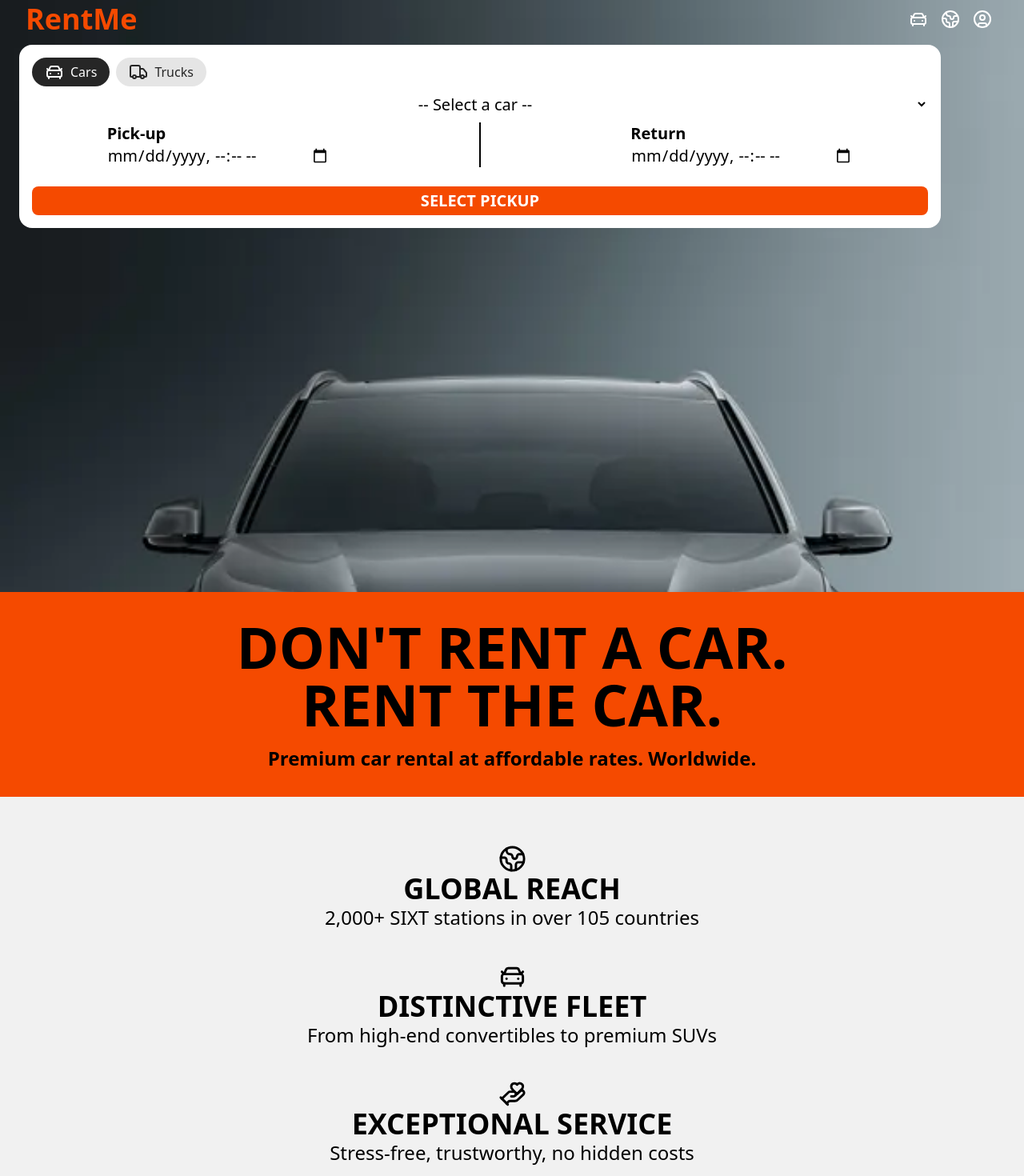
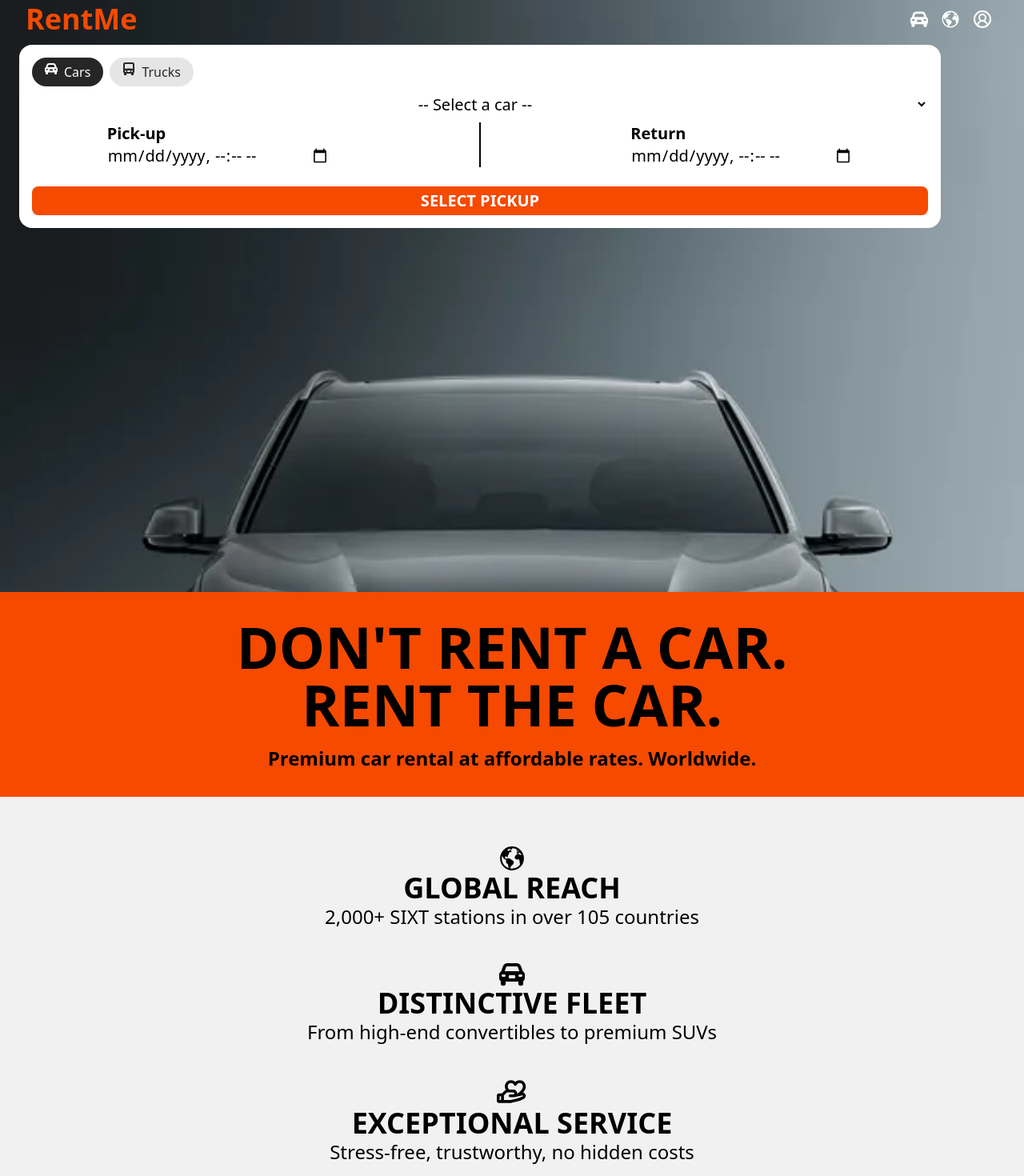
Before and after one commit to michelezedda/rentme, a React (Vite) app: page / in a window 1280 px wide. Shown: the top 1470 px of the page at 80% size. Built offline with nearby package versions, Linux system fonts and the light colour scheme; a web font is replaced by a local one; what tailwindcss-motion would draw is missing.

Commit message:
switched from lucid react to react icons

```diff
--- a/package.json
+++ b/package.json
@@ -12,9 +12,9 @@
   "dependencies": {
     "@splidejs/react-splide": "^0.7.12",
     "@tailwindcss/vite": "^4.0.9",
-    "lucide-react": "^0.477.0",
     "react": "^19.0.0",
     "react-dom": "^19.0.0",
+    "react-icons": "^5.5.0",
     "tailwindcss": "^4.0.9"
   },
   "devDependencies": {
--- a/src/components/Hero.jsx
+++ b/src/components/Hero.jsx
@@ -1,21 +1,23 @@
-import { CarFront, Earth, HandHeart } from "lucide-react";
+import { FaCarRear } from "react-icons/fa6";
+import { IoEarth } from "react-icons/io5";
+import { PiHandHeartBold } from "react-icons/pi";
 
 function Hero() {
   return (
     <>
       <div className="flex flex-col mt-15">
         <div className="place-items-center">
-          <Earth size={35} />
+          <IoEarth className="size-8.5" />
           <h3 className="text-4xl font-semibold">GLOBAL REACH</h3>
           <p className="text-2xl">2,000+ SIXT stations in over 105 countries</p>
         </div>
         <div className="place-items-center mt-10">
-          <CarFront size={35} />
+          <FaCarRear className="size-8" />
           <h3 className="text-4xl font-semibold">DISTINCTIVE FLEET</h3>
           <p className="text-2xl">From high-end convertibles to premium SUVs</p>
         </div>
         <div className="place-items-center mt-10">
-          <HandHeart size={35} />
+          <PiHandHeartBold className="size-9.5" />
           <h3 className="text-4xl font-semibold">EXCEPTIONAL SERVICE</h3>
           <p className="text-2xl">Stress-free, trustworthy, no hidden costs</p>
         </div>
--- a/src/components/Navbar.jsx
+++ b/src/components/Navbar.jsx
@@ -1,5 +1,8 @@
 import { useEffect, useState } from "react";
-import { CarFront, Truck, Earth, CircleUser } from "lucide-react";
+import { LuCircleUserRound } from "react-icons/lu";
+import { FaCarRear } from "react-icons/fa6";
+import { IoEarth } from "react-icons/io5";
+import { BsTruckFrontFill } from "react-icons/bs";
 
 function Navbar() {
   const [isCarsSelected, setIsCarsSelected] = useState(true);
@@ -44,13 +47,13 @@ function Navbar() {
           <span className="text-4xl font-bold text-orange-600">RentMe</span>
           <ul className="flex gap-4 py-1 items-center text-white">
             <li className="hover:text-orange-600 cursor-pointer ease-in-out duration-500">
-              <CarFront />
+              <FaCarRear className="size-5.5" />
             </li>
             <li className="hover:text-orange-600 cursor-pointer ease-in-out duration-500">
-              <Earth />
+              <IoEarth className="size-6" />
             </li>
             <li className="hover:text-orange-600 cursor-pointer ease-in-out duration-500">
-              <CircleUser />
+              <LuCircleUserRound className="size-6" />
             </li>
           </ul>
         </div>
@@ -64,7 +67,7 @@ function Navbar() {
               }`}
               onClick={handleSelected}
             >
-              <CarFront />
+              <FaCarRear />
               Cars
             </button>
             <button
@@ -75,7 +78,7 @@ function Navbar() {
               }`}
               onClick={handleSelected}
             >
-              <Truck />
+              <BsTruckFrontFill />
               Trucks
             </button>
           </div>
--- a/src/components/VehicleCard.jsx
+++ b/src/components/VehicleCard.jsx
@@ -1,7 +1,24 @@
-import { Weight, UsersRound, Luggage, Info } from "lucide-react";
 import { useState } from "react";
+import { BsFillLuggageFill } from "react-icons/bs";
+import { FaBagShopping } from "react-icons/fa6";
+import { TbManualGearboxFilled } from "react-icons/tb";
+import { FaAdn, FaWeightHanging, FaUser, FaIdCard } from "react-icons/fa";
+import { MdLuggage, MdElectricBolt } from "react-icons/md";
 
-function VehicleCard({ brand, name, img, kg, suitcases, seats, price }) {
+function VehicleCard({
+  brand,
+  name,
+  img,
+  kg,
+  bags,
+  suitcases,
+  seats,
+  doors,
+  isManual,
+  isElectric,
+  minAge,
+  price,
+}) {
   const [isInfoCardOpen, setIsInfoCardOpen] = useState(false);
 
   const handleClick = () => {
@@ -15,6 +32,67 @@ function VehicleCard({ brand, name, img, kg, suitcases, seats, price }) {
           className="flex flex-col relative mb-8 bg-linear-to-b from-white to-orange-700 border-3 border-white text-black rounded-2xl p-4 gap-4 w-100 h-100 justify-evenly cursor-pointer"
           onClick={handleClick}
         >
+          <div className="flex absolute top-5 left-25 items-end gap-2 duration-500">
+            <h3 className="text-4xl font-semibold">
+              {brand.toUpperCase()} {name}
+            </h3>
+            <p className="text-2xl pb-[1px]">or similar</p>
+          </div>
+          <div className="absolute top-18 left-5 flex gap-2 duration-500">
+            <span className="flex text-lg bg-neutral-400 rounded-[99px] items-center px-3 gap-1">
+              <FaUser className="size-4" />
+              {seats} seats
+            </span>
+            <span className="flex text-lg bg-neutral-400 rounded-[99px] items-center px-3 gap-1">
+              <FaBagShopping className="size-4" /> {bags}{" "}
+              {bags > 1 ? "bags" : "bag"}
+            </span>
+            <span className="flex text-lg bg-neutral-400 rounded-[99px] items-center px-3 gap-1">
+              {suitcases ? (
+                <>
+                  <MdLuggage className="size-5.5" />
+                  {suitcases} {suitcases > 1 ? "suitcases" : "suitcase"}
+                </>
+              ) : (
+                <>
+                  <FaWeightHanging className="size-3.5" />
+                  {kg} kg
+                </>
+              )}
+            </span>
+            <span className="flex text-lg bg-neutral-400 rounded-[99px] items-center px-3 gap-1">
+              {doors} doors
+            </span>
+            <span className="flex text-lg bg-neutral-400 rounded-[99px] items-center px-3 gap-1">
+              <FaIdCard className="size-6" />
+              Minum age: {minAge}
+            </span>
+            <span className="flex text-lg bg-neutral-400 rounded-[99px] items-center px-3 gap-1">
+              {isManual ? (
+                <>
+                  <TbManualGearboxFilled /> Manual
+                </>
+              ) : (
+                <>
+                  <FaAdn /> Automatic
+                </>
+              )}
+            </span>
+          </div>
+          <img
+            src={img}
+            alt={name}
+            className="absolute -bottom-8 left-0 duration-500"
+          />
+          <p className="absolute bottom-35 left-29 text-white text-3xl duration-500">
+            <span className="text-5xl font-semibold">$ {price}</span> /day
+          </p>
+        </div>
+      ) : (
+        <div
+          className="flex flex-col relative mb-8 bg-linear-to-b from-white to-orange-700 border-3 border-white text-black rounded-2xl p-4 gap-4 w-100 h-100 justify-evenly cursor-pointer"
+          onClick={handleClick}
+        >
           <div className="flex absolute top-10 items-end gap-2 duration-500">
             <h3 className="text-4xl font-semibold">
               {brand.toUpperCase()} {name}
@@ -23,18 +101,18 @@ function VehicleCard({ brand, name, img, kg, suitcases, seats, price }) {
           </div>
           <div className="absolute top-22 flex gap-2 duration-500">
             <span className="flex text-lg bg-neutral-400 rounded-[99px] items-center px-3 gap-1">
-              <UsersRound size={18} />
+              <FaUser className="size-4" />
               {seats} seats
             </span>
             <span className="flex text-lg bg-neutral-400 rounded-[99px] items-center px-3 gap-1">
               {suitcases ? (
                 <>
-                  <Luggage size={18} />
+                  <MdLuggage className="size-5.5" />
                   {suitcases} {suitcases > 1 ? "suitcases" : "suitcase"}
                 </>
               ) : (
                 <>
-                  <Weight size={18} />
+                  <FaWeightHanging className="size-3.5" />
                   {kg} kg
                 </>
               )}
@@ -45,46 +123,7 @@ function VehicleCard({ brand, name, img, kg, suitcases, seats, price }) {
             alt={name}
             className="absolute bottom-18 left-0 hover:scale-110 duration-500"
           />
-          <p className="absolute bottom-10 text-white text-3xl">
-            <span className="text-5xl font-semibold">$ {price}</span> /day
-          </p>
-        </div>
-      ) : (
-        <div
-          className="flex flex-col relative mb-8 bg-linear-to-b from-white to-orange-700 border-3 border-white text-black rounded-2xl p-4 gap-4 w-100 h-100 justify-evenly cursor-pointer"
-          onClick={handleClick}
-        >
-          <div className="flex absolute top-5 left-25 items-end gap-2 duration-500">
-            <h3 className="text-4xl font-semibold">
-              {brand.toUpperCase()} {name}
-            </h3>
-            <p className="text-2xl pb-[1px]">or similar</p>
-          </div>
-          <div className="absolute top-5 left-25 flex gap-2 duration-500">
-            <span className="flex text-lg bg-neutral-400 rounded-[99px] items-center px-3 gap-1">
-              <UsersRound size={18} />
-              {seats} seats
-            </span>
-            <span className="flex text-lg bg-neutral-400 rounded-[99px] items-center px-3 gap-1">
-              {suitcases ? (
-                <>
-                  <Luggage size={18} />
-                  {suitcases} {suitcases > 1 ? "suitcases" : "suitcase"}
-                </>
-              ) : (
-                <>
-                  <Weight size={18} />
-                  {kg} kg
-                </>
-              )}
-            </span>
-          </div>
-          <img
-            src={img}
-            alt={name}
-            className="absolute bottom-5 left-16 duration-500"
-          />
-          <p className="absolute bottom-10 text-white text-3xl">
+          <p className="absolute bottom-10 text-white text-3xl duration-500">
             <span className="text-5xl font-semibold">$ {price}</span> /day
           </p>
         </div>
```
Also changed, not shown: 1 other file (tests, documents, lock files or other folders).
